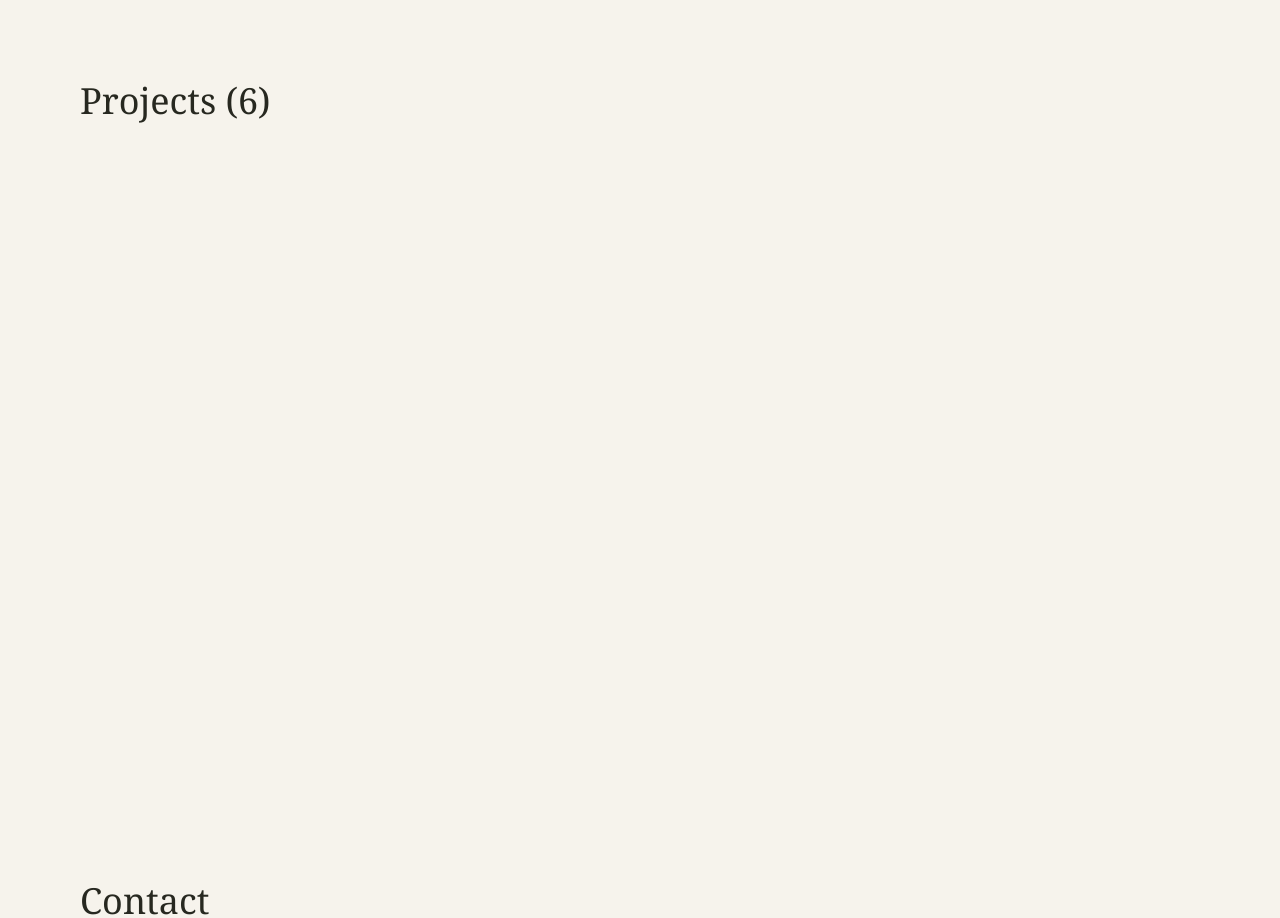
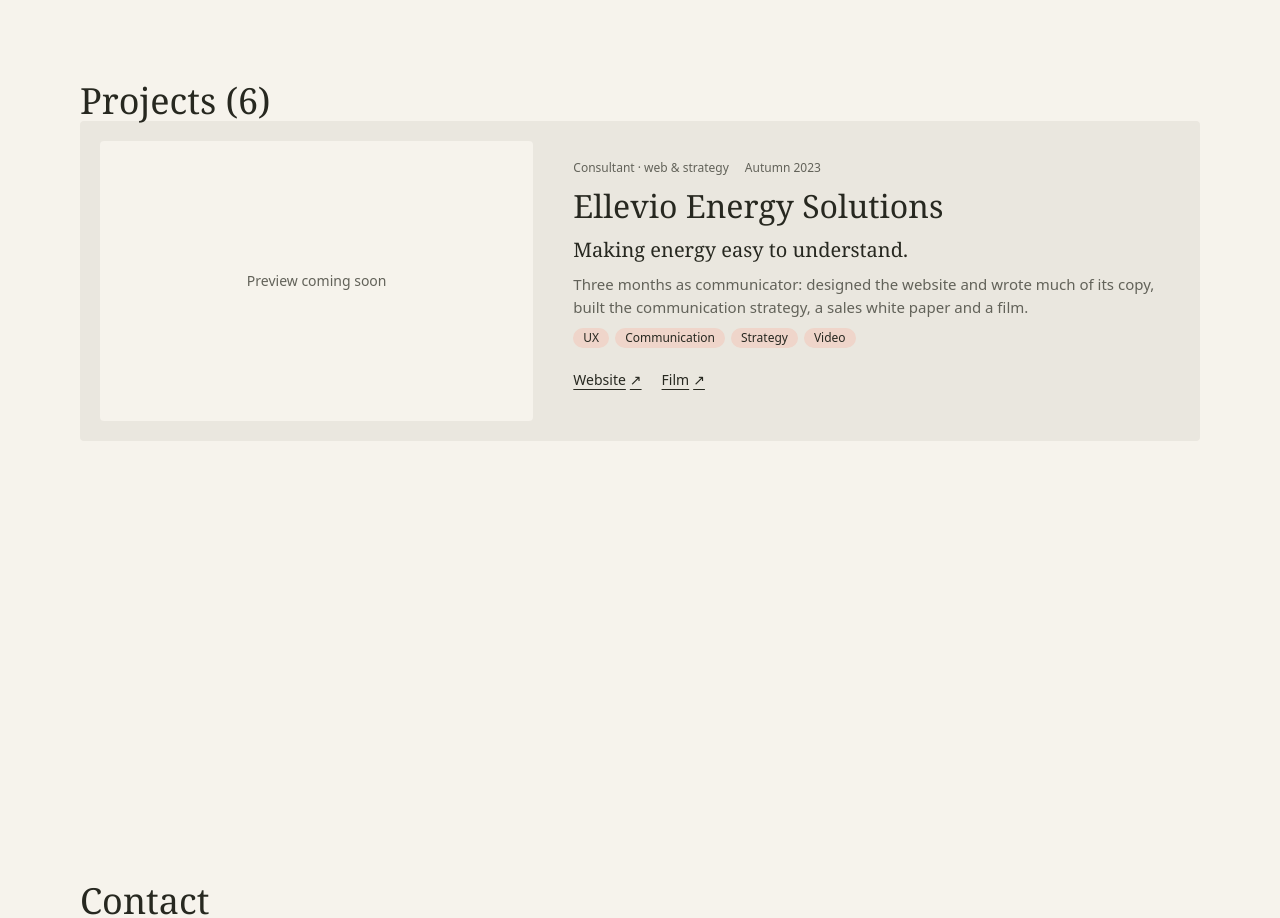
Before and after one commit to lotjons/LOTTIEPORTFOLIO, a React (Vite) app: page / in a window 1280 px wide. Shown: the part 1680-2598 px from the top of the page. Built offline with nearby package versions, Linux system fonts and the light colour scheme.

Commit message:
feat(projects): add ProjectCard component with props (closes #10)

```diff
--- a/src/App.tsx
+++ b/src/App.tsx
@@ -1,6 +1,7 @@
 import About from './components/About'
 import Header from './components/Header'
 import Hero from './components/Hero'
+import ProjectCard from './components/ProjectCard'
 import { projects } from './data/projects'
 
 function App() {
@@ -12,6 +13,7 @@
         <About />
         <section id="projects" className="wrap min-h-screen scroll-mt-20 py-16">
           <h2 className="font-serif text-4xl">Projects ({projects.length})</h2>
+          <ProjectCard project={projects[1]} />
         </section>
         <section id="contact" className="wrap min-h-screen scroll-mt-20 py-16">
           <h2 className="font-serif text-4xl">Contact</h2>
--- /dev/null
+++ b/src/components/ProjectCard.tsx
@@ -0,0 +1,76 @@
+import type { Project } from '../types'
+
+interface ProjectCardProps {
+  project: Project
+}
+
+function ProjectCard({ project }: ProjectCardProps) {
+  const {
+    title,
+    kind,
+    year,
+    tagline,
+    description,
+    tags,
+    links,
+    image,
+    imageAlt,
+  } = project
+
+  return (
+    <article className="grid gap-4 rounded bg-sand p-4 sm:p-5 md:grid-cols-[5fr_7fr] md:gap-10">
+      <div className="aspect-[4/3] overflow-hidden rounded bg-linen md:aspect-auto md:h-[280px]">
+        {image ? (
+          <img
+            src={image}
+            alt={imageAlt ?? ''}
+            className="size-full object-cover"
+          />
+        ) : (
+          <div className="grid size-full place-items-center text-sm text-stone">
+            Preview coming soon
+          </div>
+        )}
+      </div>
+
+      <div className="flex flex-col justify-center gap-2.5 md:pr-6">
+        <p className="flex gap-4 text-xs text-stone">
+          <span>{kind}</span>
+          <span>{year}</span>
+        </p>
+        <h3 className="font-serif text-[26px] leading-tight lg:text-[32px]">
+          {title}
+        </h3>
+        <p className="font-serif text-xl leading-snug">{tagline}</p>
+        <p className="text-[15px] text-stone">{description}</p>
+
+        <ul aria-label="Technologies" className="flex flex-wrap gap-1.5">
+          {tags.map((tag) => (
+            <li
+              key={tag}
+              className="rounded-full bg-petal px-2.5 py-0.5 text-xs"
+            >
+              {tag}
+            </li>
+          ))}
+        </ul>
+
+        <div className="flex flex-wrap gap-x-5">
+          {links.map((link) => (
+            <a
+              key={link.url}
+              href={link.url}
+              className="inline-flex min-h-11 items-center gap-1 text-sm font-medium underline decoration-1 underline-offset-4 hover:decoration-2 hover:decoration-pop"
+            >
+              {link.label}
+              <span className="sr-only"> – {title}</span>
+              <span aria-hidden="true">↗</span>
+            </a>
+          ))}
+        </div>
+      </div>
+    </article>
+  )
+}
+
+export default ProjectCard
```
